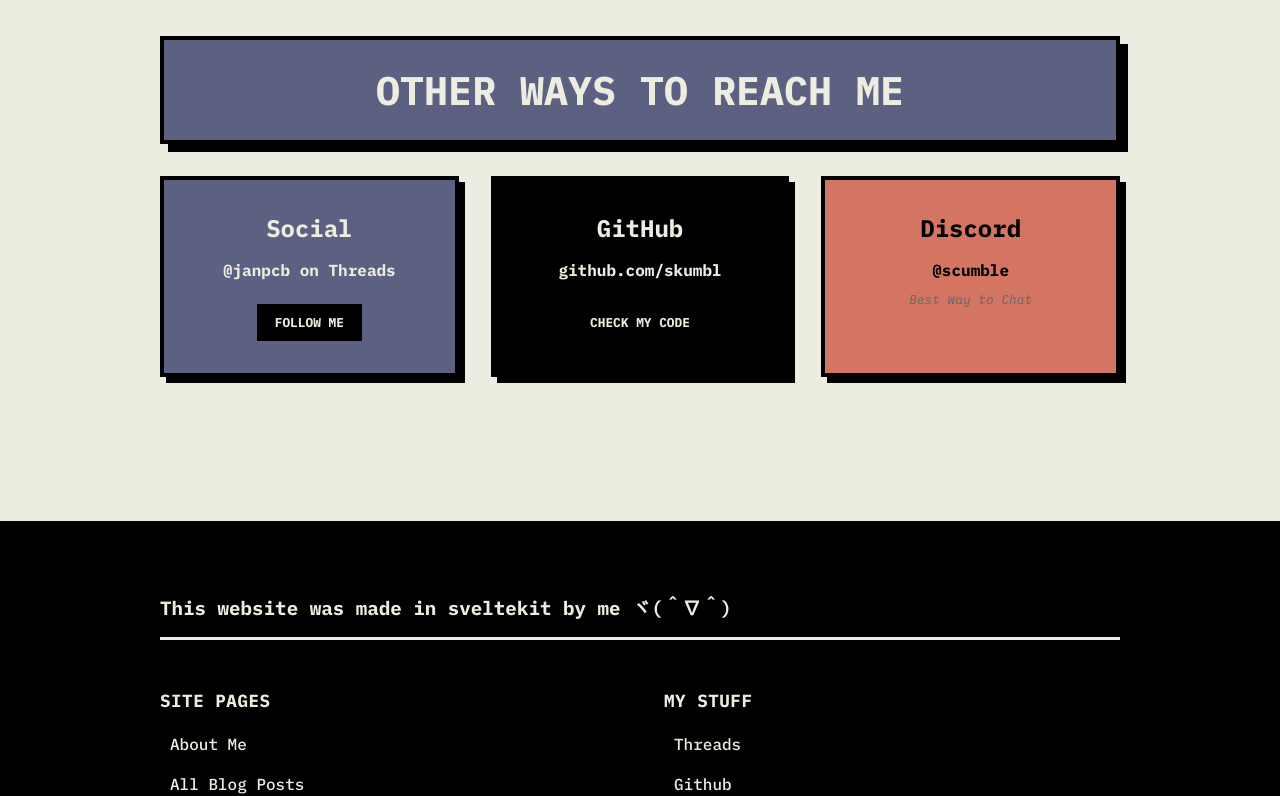
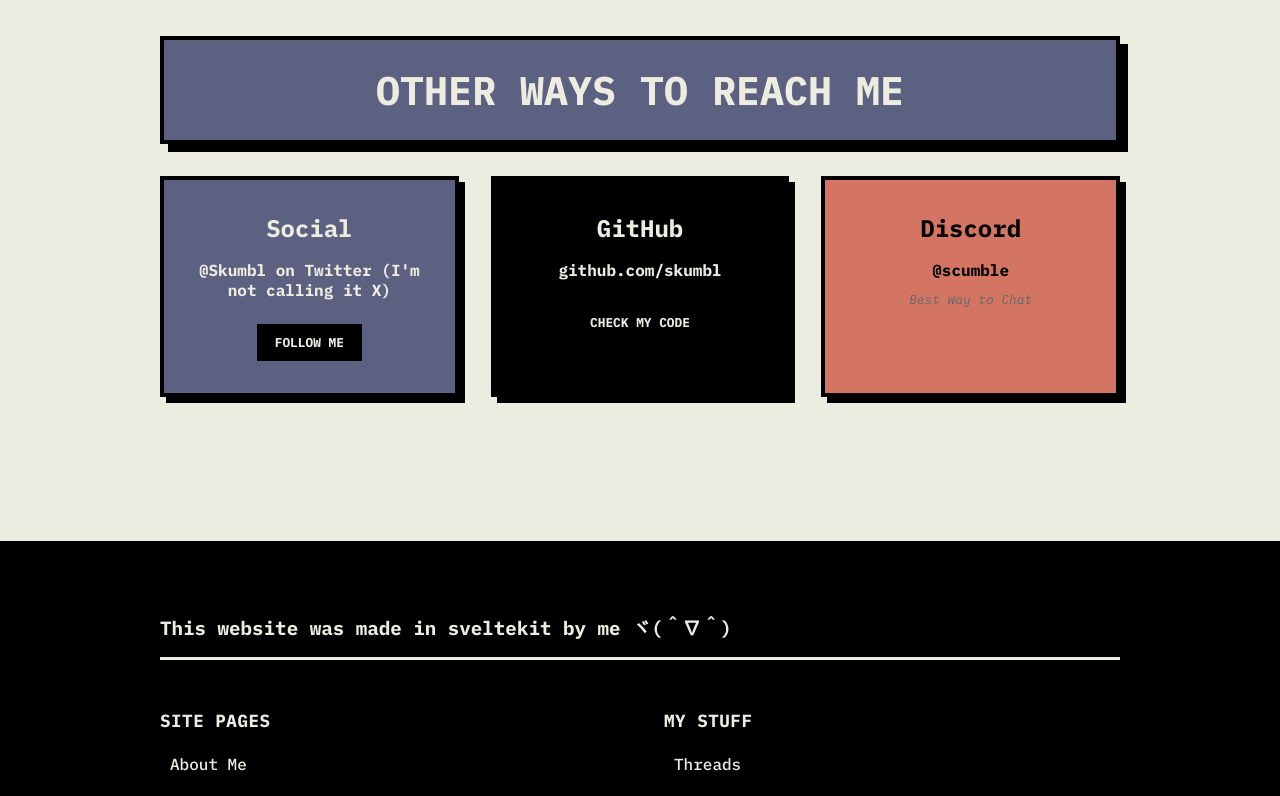
Before and after one commit to Skumbl/Scum-Blog, a SvelteKit app: page /contact in a window 1280 px wide. Shown: the part 1262-2058 px from the top of the page. Built offline with nearby package versions, Linux system fonts and the light colour scheme.

Commit message:
updated twitter

```diff
--- a/src/routes/+page.svelte
+++ b/src/routes/+page.svelte
@@ -34,7 +34,7 @@
 			<img src="/gifs/Scum_Blog.gif" alt="Scum Blog Banner" />
 		</button>
 		{#if spinCount > 0}
-			<p class="spin-counter">Spins: {spinCount}</p>
+			<p class="spin-counter">Useless Spin Counter: {spinCount}</p>
 		{/if}
 	</div>
 
--- a/src/routes/contact/+page.svelte
+++ b/src/routes/contact/+page.svelte
@@ -96,8 +96,8 @@
 		<div class="methods-grid">
 			<div class="method-card social-card">
 				<h3>Social</h3>
-				<p>@janpcb on Threads</p>
-				<a href="https://www.threads.com/@janpcb" class="method-link">Follow Me</a>
+				<p>@Skumbl on Twitter (I'm not calling it X)</p>
+				<a href="https://x.com/Skumbl" class="method-link">Follow Me</a>
 			</div>
 
 			<div class="method-card github-card">
```
